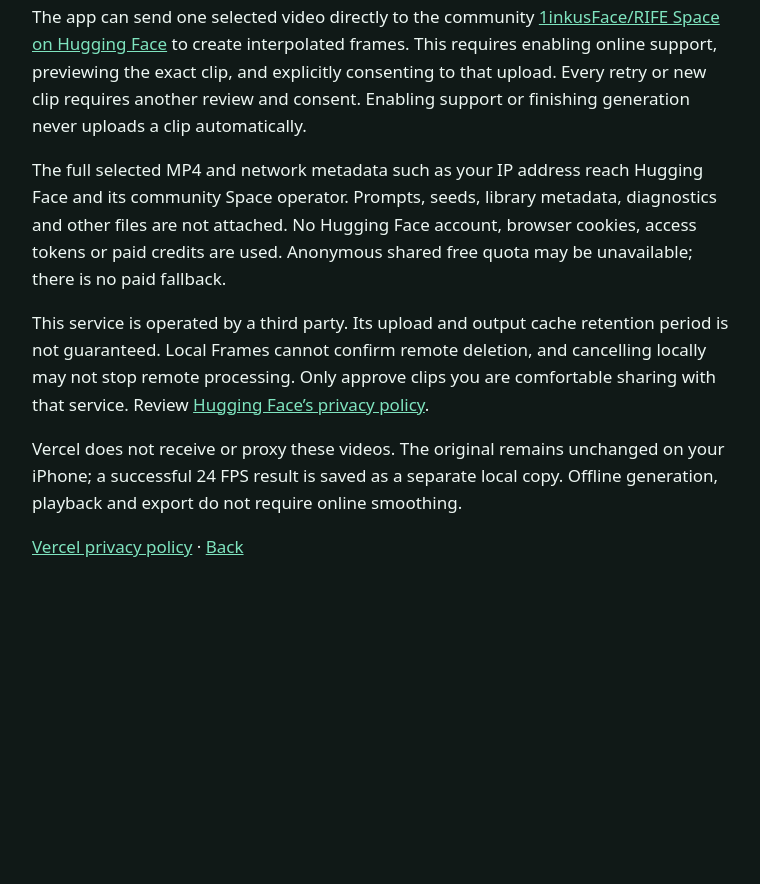
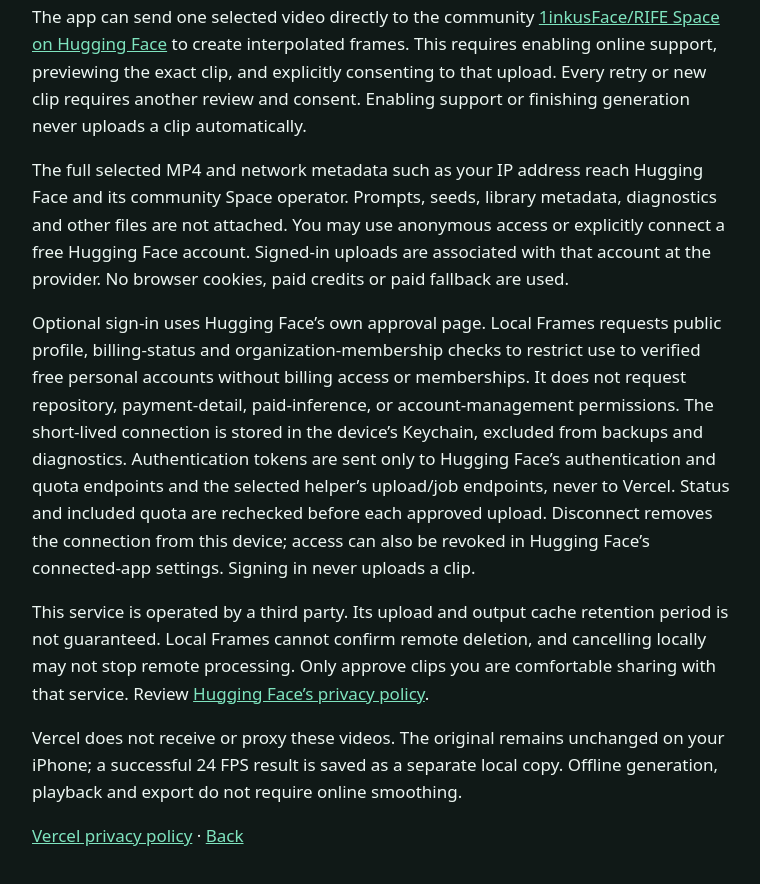
Before and after one commit to AgileJurf/OfflineVideoGen, a website: page support/public/privacy.html in a window 1280 px wide. Shown: the part 798-1682 px from the top of the page, without its empty margins (258-1018 px from the left). Before the commit the page ends 1464 px from the top, so only its background shows below. Drawn offline with Linux system fonts and the light colour scheme.

Commit message:
Document optional scoped helper sign-in and remove unsupported dynamic registration

```diff
--- a/support/public/privacy.html
+++ b/support/public/privacy.html
@@ -7,7 +7,8 @@
 <p>Optional configuration checks contact this service only when you choose Check for updates. Cached configuration and bundled defaults remain usable offline.</p>
 <h2>Optional 24 FPS video smoothing</h2>
 <p>The app can send one selected video directly to the community <a href="https://huggingface.co/spaces/1inkusFace/RIFE">1inkusFace/RIFE Space on Hugging Face</a> to create interpolated frames. This requires enabling online support, previewing the exact clip, and explicitly consenting to that upload. Every retry or new clip requires another review and consent. Enabling support or finishing generation never uploads a clip automatically.</p>
-<p>The full selected MP4 and network metadata such as your IP address reach Hugging Face and its community Space operator. Prompts, seeds, library metadata, diagnostics and other files are not attached. No Hugging Face account, browser cookies, access tokens or paid credits are used. Anonymous shared free quota may be unavailable; there is no paid fallback.</p>
+<p>The full selected MP4 and network metadata such as your IP address reach Hugging Face and its community Space operator. Prompts, seeds, library metadata, diagnostics and other files are not attached. You may use anonymous access or explicitly connect a free Hugging Face account. Signed-in uploads are associated with that account at the provider. No browser cookies, paid credits or paid fallback are used.</p>
+<p>Optional sign-in uses Hugging Face’s own approval page. Local Frames requests public profile, billing-status and organization-membership checks to restrict use to verified free personal accounts without billing access or memberships. It does not request repository, payment-detail, paid-inference, or account-management permissions. The short-lived connection is stored in the device’s Keychain, excluded from backups and diagnostics. Authentication tokens are sent only to Hugging Face’s authentication and quota endpoints and the selected helper’s upload/job endpoints, never to Vercel. Status and included quota are rechecked before each approved upload. Disconnect removes the connection from this device; access can also be revoked in Hugging Face’s connected-app settings. Signing in never uploads a clip.</p>
 <p>This service is operated by a third party. Its upload and output cache retention period is not guaranteed. Local Frames cannot confirm remote deletion, and cancelling locally may not stop remote processing. Only approve clips you are comfortable sharing with that service. Review <a href="https://huggingface.co/privacy">Hugging Face’s privacy policy</a>.</p>
 <p>Vercel does not receive or proxy these videos. The original remains unchanged on your iPhone; a successful 24 FPS result is saved as a separate local copy. Offline generation, playback and export do not require online smoothing.</p>
 <p><a href="https://vercel.com/legal/privacy-policy">Vercel privacy policy</a> · <a href="/">Back</a></p></html>
```
Also changed, not shown: support/test/oauth-metadata.test.js (deleted, +0 -13 lines), support/public/.well-known/oauth-cimd.json (deleted).
